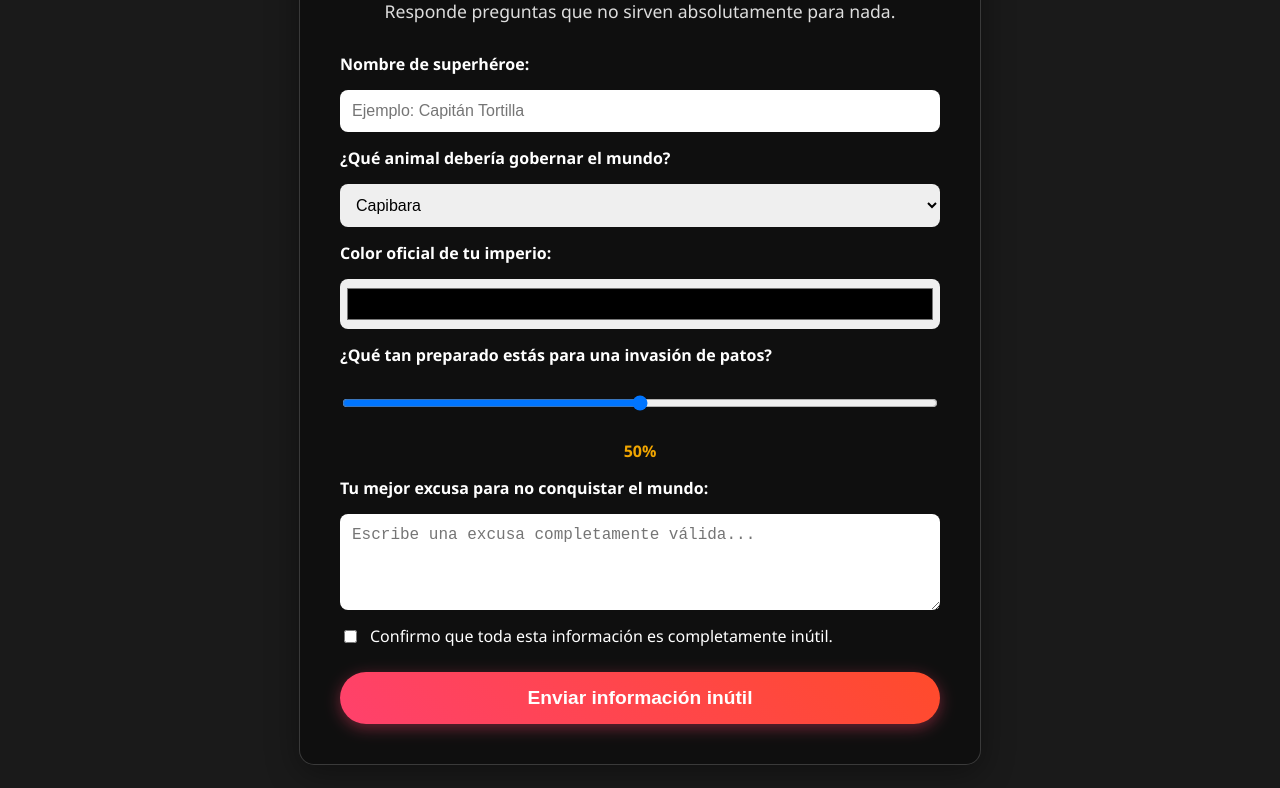
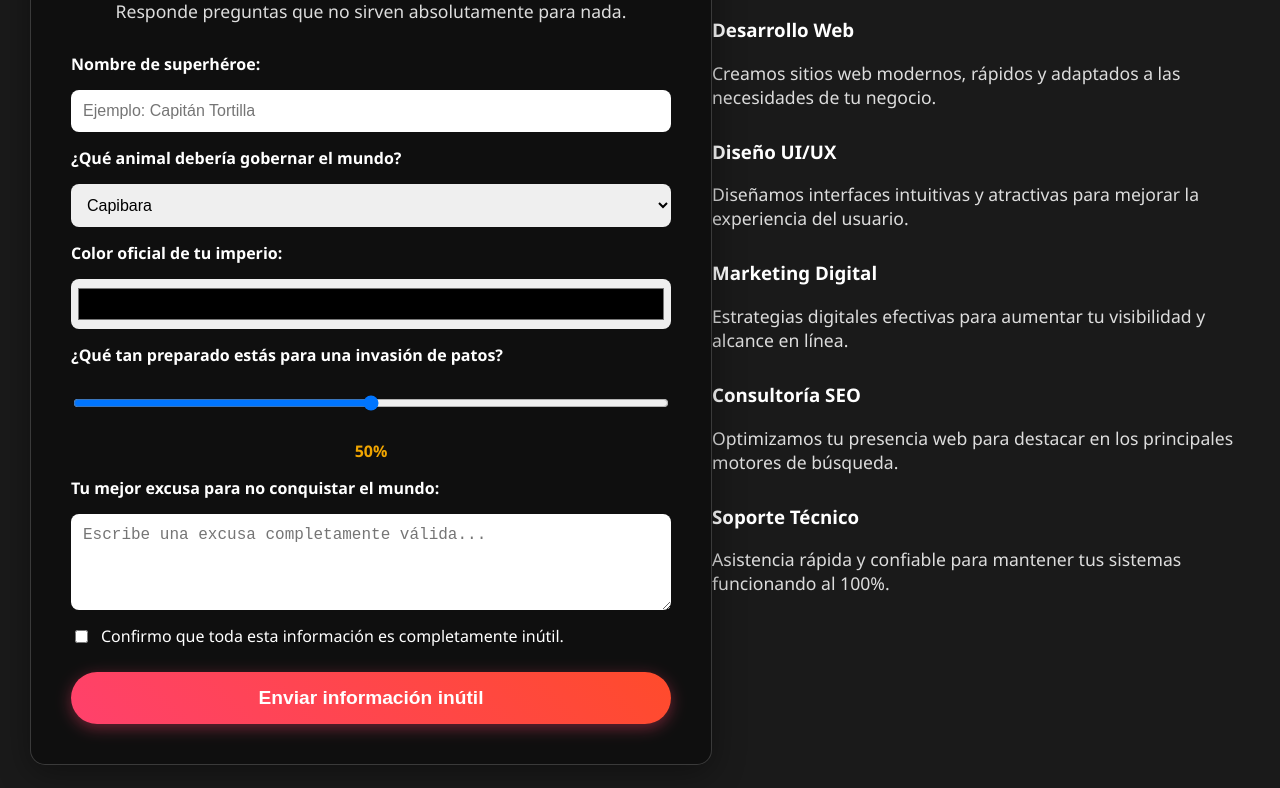
Before and after one commit to AngelGUst/flujo-git, a plain HTML site: page index.html in a window 1280 px wide. Shown: the part 280-1068 px from the top of the page. Drawn offline with Linux system fonts and the light colour scheme.

Commit message:
Add HTML structure for the 5 service cards

```diff
--- a/index.html
+++ b/index.html
@@ -14,6 +14,7 @@
             <li><a href="#inicio">Inicio</a></li>
             <li><a href="#formulario">Formulario</a></li>
             <li><a href="#resultado">Resultado</a></li>
+            <li><a href="#servicios">Servicios</a></li>
         </ul>
     </nav>
 
@@ -97,6 +98,32 @@
             <div id="resultado"></div>
 
         </div>
+
+        <section id="servicios" class="servicios-section">
+            <h2>Nuestros Servicios</h2>
+            <div class="cards-container">
+                <div class="card">
+                    <h3>Desarrollo Web</h3>
+                    <p>Creamos sitios web modernos, rápidos y adaptados a las necesidades de tu negocio.</p>
+                </div>
+                <div class="card">
+                    <h3>Diseño UI/UX</h3>
+                    <p>Diseñamos interfaces intuitivas y atractivas para mejorar la experiencia del usuario.</p>
+                </div>
+                <div class="card">
+                    <h3>Marketing Digital</h3>
+                    <p>Estrategias digitales efectivas para aumentar tu visibilidad y alcance en línea.</p>
+                </div>
+                <div class="card">
+                    <h3>Consultoría SEO</h3>
+                    <p>Optimizamos tu presencia web para destacar en los principales motores de búsqueda.</p>
+                </div>
+                <div class="card">
+                    <h3>Soporte Técnico</h3>
+                    <p>Asistencia rápida y confiable para mantener tus sistemas funcionando al 100%.</p>
+                </div>
+            </div>
+        </section>
     </main>
 
     <script src="js/script.js"></script>
```
